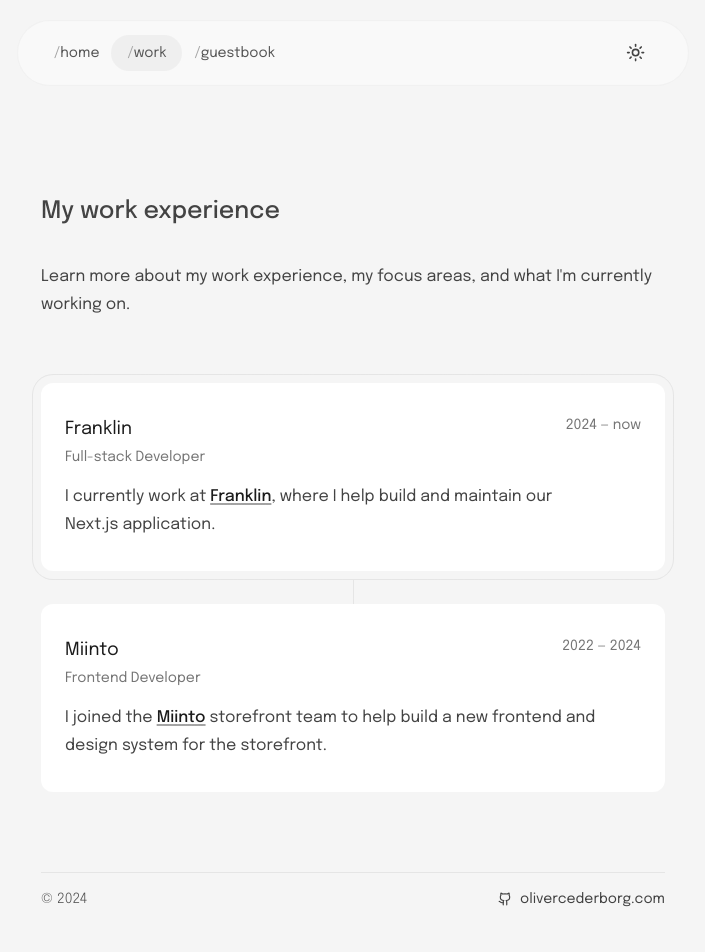
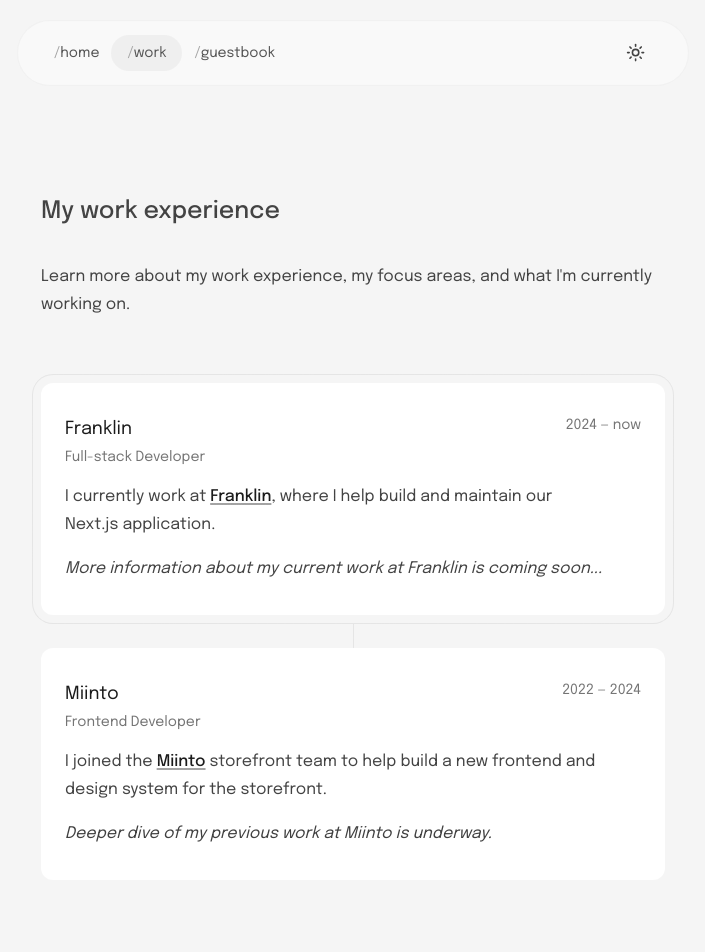
Before and after one commit to olivercederborg/olivercederborg.com, a Next.js app: page /work in a window 1280 px wide. Shown: the top 952 px of the page, without its empty margins (287-992 px from the left). Before the commit the page ends 925 px from the top, so only its background shows below. Built offline with nearby package versions, Linux system fonts and the light colour scheme.

Commit message:
feat(work): update work data

```diff
--- a/app/work/data.tsx
+++ b/app/work/data.tsx
@@ -14,6 +14,10 @@ export const franklin: Job = {
       <>
          I currently work at <a href="https://hifranklin.com">Franklin</a>,
          where I help build and maintain our Next.js application.
+         <br />
+         <i className="mt-4 block">
+            More information about my current work at Franklin is coming soon...
+         </i>
       </>
    ),
    from: "2024",
@@ -27,6 +31,10 @@ export const miinto: Job = {
       <>
          I joined the <a href="https://miinto.dk">Miinto</a> storefront team to
          help build a new frontend and design system for the storefront.
+         <br />
+         <i className="mt-4 block">
+            Deeper dive of my previous work at Miinto is underway.
+         </i>
       </>
    ),
    from: "2022",
```
